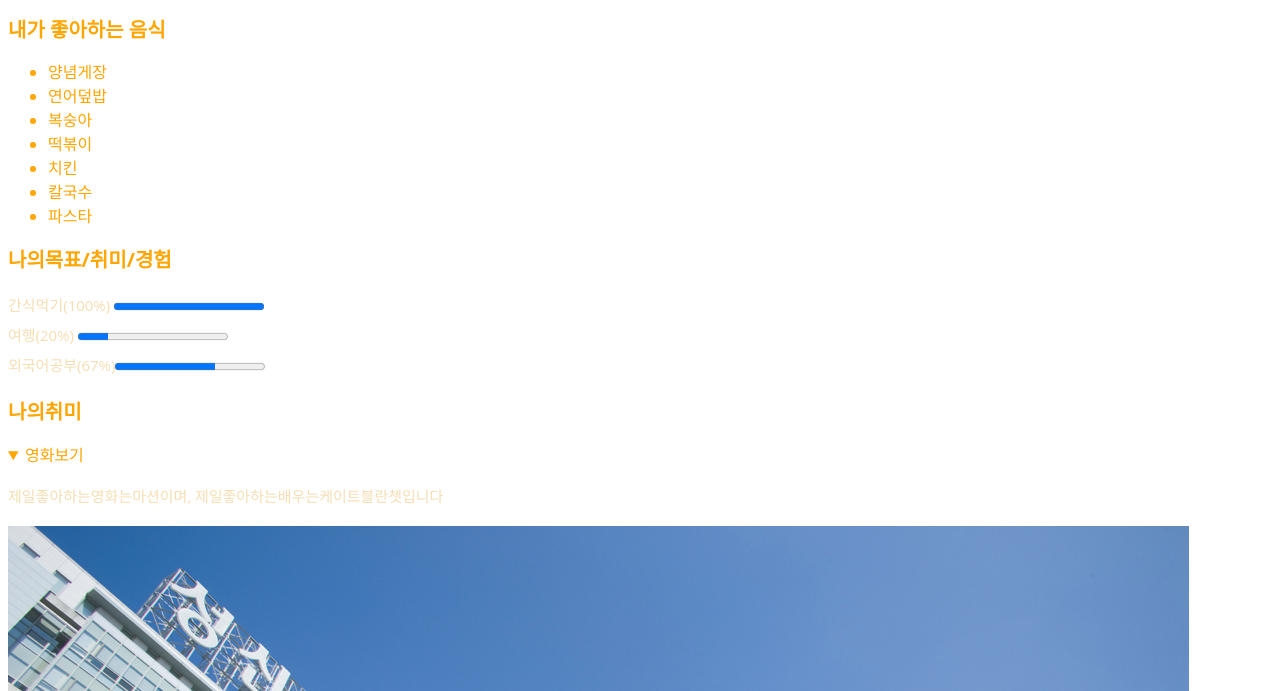
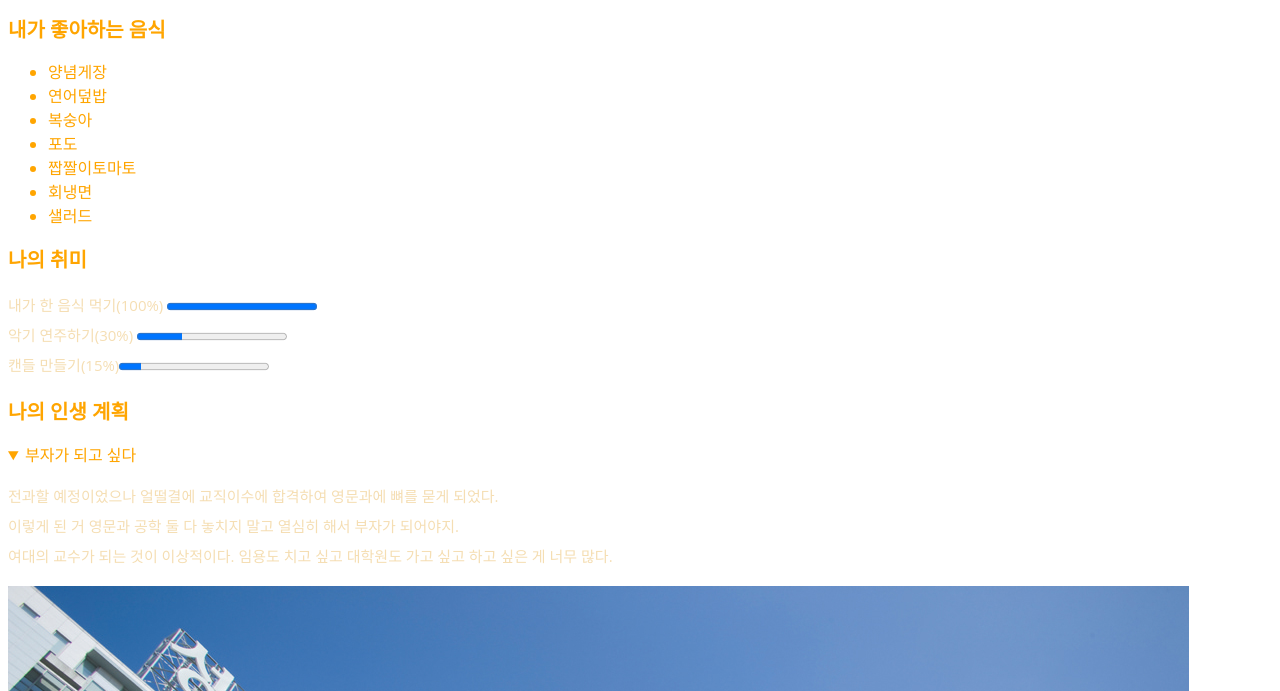
Before and after one commit to paninicho/myfirstcss, a plain HTML site: page index.html in a window 1280 px wide. Shown: the part 109-800 px from the top of the page. Drawn offline with Linux system fonts and the light colour scheme.

Commit message:
Add files via upload

```diff
--- a/index.html
+++ b/index.html
@@ -22,29 +22,31 @@
             <li>양념게장</li>
             <li>연어덮밥</li>
             <li>복숭아</li>
-            <li>떡볶이</li>
-            <li>치킨</li>
-            <li>칼국수</li>
-            <li>파스타</li>
+            <li>포도</li>
+            <li>짭짤이토마토</li>
+            <li>회냉면</li>
+            <li>샐러드</li>
         </ul>
     </section>
 
-    <section> <h2 id=“dul">나의목표/취미/경험
+    <section> <h2 id=“dul">나의 취미
 
         </h2>
         <p>
-            간식먹기(100%) <progress value = "1"> </progress> <br>
-            여행(20%) <progress max = "100" value = "20"> </progress>   <br>
-            외국어공부(67%)<progress max = "100" value = "67"> </progress>
+            내가 한 음식 먹기(100%) <progress value = "1"> </progress> <br>
+            악기 연주하기(30%) <progress max = "100" value = "30"> </progress>   <br>
+            캔들 만들기(15%)<progress max = "100" value = "15"> </progress>
         </p>
     </section>
 
     <section>
-        <h2 id=“set"> 나의취미</h2>
+        <h2 id=“set"> 나의 인생 계획</h2>
         <details open>
-            <summary>영화보기</summary>
+            <summary>부자가 되고 싶다</summary>
             <p>
-                제일좋아하는영화는마션이며, 제일좋아하는배우는케이트블란쳇입니다
+                전과할 예정이었으나 얼떨결에 교직이수에 합격하여 영문과에 뼈를 묻게 되었다. <br>
+                이렇게 된 거 영문과 공학 둘 다 놓치지 말고 열심히 해서 부자가 되어야지. <br>
+                여대의 교수가 되는 것이 이상적이다. 임용도 치고 싶고 대학원도 가고 싶고 하고 싶은 게 너무 많다.
 
         </details>
     </section>
```
